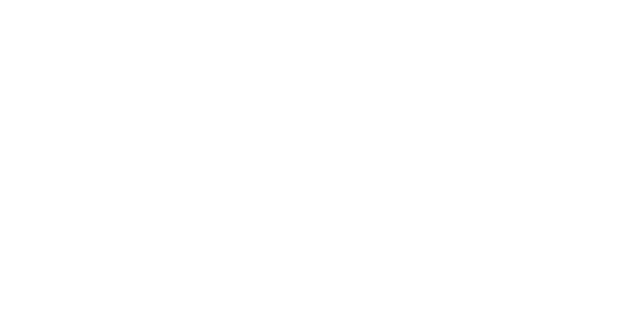
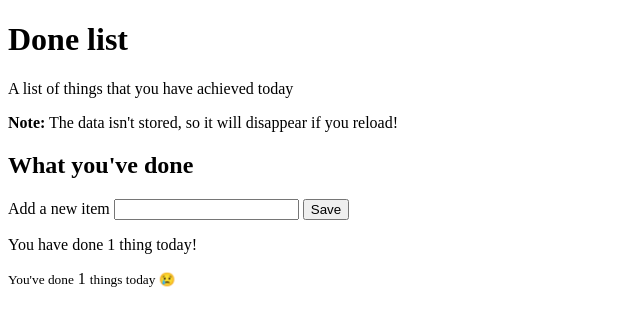
Before and after one commit to mohamedmhiri/mhiri.js, a website: page src/index.html in a window 1280 px wide. Shown: the whole page, without its empty margins (0-640 px from the left). Drawn offline with Linux system fonts and the light colour scheme.

Commit message:
add simple test code in index.html and start task in package.json

```diff
--- a/package.json
+++ b/package.json
@@ -2,8 +2,9 @@
   "name": "mhiri.js",
   "version": "1.0.0",
   "description": "simple js framework",
-  "main": "index.js",
+  "main": "main.js",
   "scripts": {
+    "start": "webpack-dev-server --mode development --hot --open --host 0.0.0.0 --config webpack.dev.js",
     "test": "echo \"Error: no test specified\" && exit 1"
   },
   "repository": {
--- a/src/index.html
+++ b/src/index.html
@@ -1,12 +1,43 @@
 <!DOCTYPE html>
 <html lang="en">
+
 <head>
   <meta charset="UTF-8">
   <meta name="viewport" content="width=device-width, initial-scale=1.0">
   <meta http-equiv="X-UA-Compatible" content="ie=edge">
   <title>Mhiri.js</title>
 </head>
+
 <body>
+  <main>
+    <header class="intro">
+      <h1 class="intro__heading">Done list</h1>
+      <p class="intro__summary">A list of things that you have achieved today</p>
+      <p class="intro__summary"><b>Note:</b> The data isn't stored, so it will disappear if you reload!</p>
+    </header>
+    <section class="app">
+      <section class="app__input">
+        <h2 class="app__heading">What you've done</h2>
+        <div class="js-items" aria-live="polite" aria-label="A list of items you have done"></div>
+        <form class="[ new-item ] [ boilerform ] [ js-form ]">
+          <div class="boilerform">
+            <!-- Form styles from the https://boilerform.design boilerplate -->
+            <label for="new-item-field" class="[ new-item__label ] [ c-label ]">Add a new item</label>
+            <input type="text" class="[ new-item__details ] [ c-input-field ]" id="new-item-field" autocomplete="off" />
+            <button class="[ c-button ] [ new-item__button ]">Save</button>
+          </div>
+        </form>
+      </section>
+      <aside class="app__status">
+        <p role="status" class="visually-hidden">You have done <span class="js-status">1 thing</span> today!</p>
+        <div class="[ app__decor ] [ js-count ]" aria-hidden="true">
+          <small>You've done</small>
+          <span>1</span>
+          <small>things today 😢</small>
+        </div>
+      </aside>
+    </section>
+  </main>
+</body>
 
-</body>
 </html>
```
